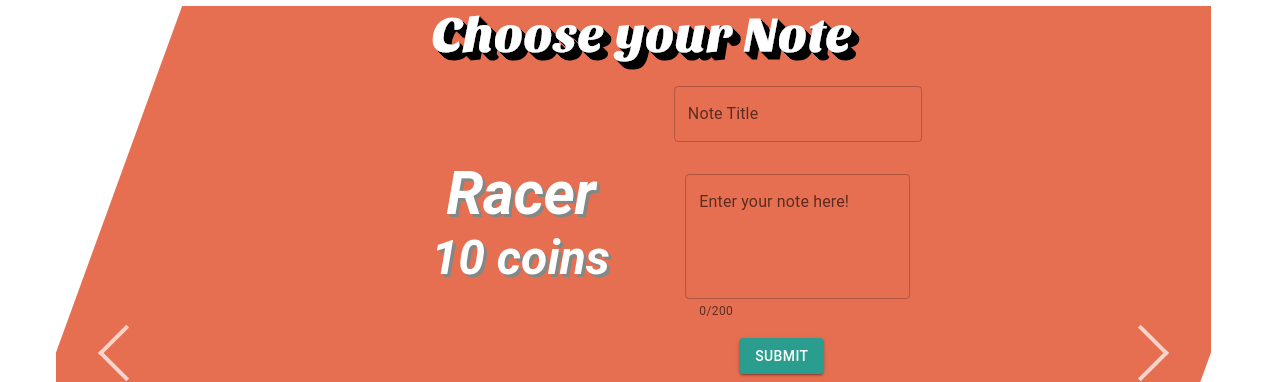
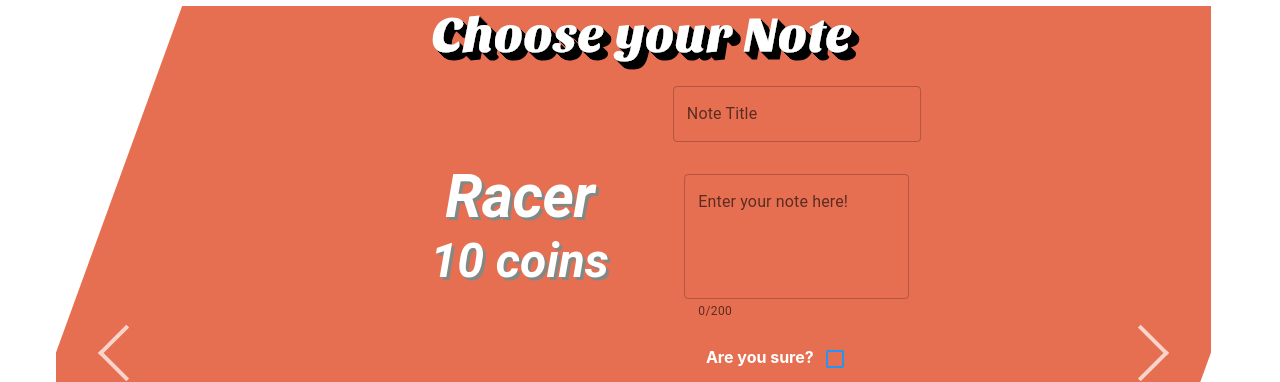
Before and after one commit to J5kinner/PaiJoLizMal, a React (Create React App) app: page /dashboard in a window 1280 px wide. Shown: the part 418-800 px from the top of the page. Built offline with nearby package versions, Linux system fonts and the light colour scheme; sample sign-in values are in the browser's storage.

Commit message:
note missing text error checking

```diff
--- a/src/components/shop/NoteEditor.js
+++ b/src/components/shop/NoteEditor.js
@@ -15,6 +15,10 @@ import Button from "@mui/material/Button";
 import TextField from "@mui/material/TextField";
 import Typography from "@mui/material/Typography";
 import ErrorPopUp from "../../views/Dashboard/ErrorPopUp.js";
+import Checkbox from "@mui/material/Checkbox";
+import { createTheme, ThemeProvider, styled } from "@mui/material/styles";
+import { blue } from "@mui/material/colors";
+
 import "../../assets/scss/components/Shop.scss";
 
 const NoteEditor = ({ noteColor, svgTitle, type, user, price }) => {
@@ -24,6 +28,7 @@ const NoteEditor = ({ noteColor, svgTitle, type, user, price }) => {
   const [openErrorPopUp, setOpenErrorPopUp] = useState(false);
   const [errorMsg, setErrorMsg] = useState(0);
   const [errorText, setErrorText] = useState(0);
+  const [checked, setChecked] = useState(false);
 
   const background = type;
   const maxCharacters = 200;
@@ -50,13 +55,6 @@ const NoteEditor = ({ noteColor, svgTitle, type, user, price }) => {
       NoteService.postNewNote(body, title, background)
         .then(() => redirectToHomepage())
         .catch((err) => console.log("there was an error"));
-    }
-    if (title === "" || body === "") {
-      setErrorMsg("Accidently left a piece of the note blank!");
-      setErrorText(
-        "Please fill out both the title and note body and try again"
-      );
-      setOpenErrorPopUp(true);
     } else {
       setErrorMsg("Insufficient Coins");
       setErrorText(
@@ -71,6 +69,35 @@ const NoteEditor = ({ noteColor, svgTitle, type, user, price }) => {
     setOpenErrorPopUp(false);
     setErrorMsg(0);
   };
+
+  const handleShowSubmit = () => {
+    if (title === "" || body === "") {
+      setErrorMsg("Oh no! a part of your note is blank!");
+      setErrorText("Please fill out title and body and try again");
+      setOpenErrorPopUp(true);
+      setChecked(false);
+      console.log("checked changed here to false");
+    } else if (!checked) {
+      setChecked(true);
+      console.log("checked changed here to true");
+    } else {
+      setChecked(false);
+      console.log("checked changed here to false");
+    }
+  };
+
+  const CustomCheckbox = styled(Checkbox)(({ theme }) => ({
+    color: theme.status.danger,
+    "&.Mui-checked": {
+      color: theme.status.danger,
+    },
+  }));
+
+  const theme = createTheme({
+    status: {
+      danger: blue[500],
+    },
+  });
 
   return (
     <div className="note-editor">
@@ -106,7 +133,7 @@ const NoteEditor = ({ noteColor, svgTitle, type, user, price }) => {
             {price} coins
           </Typography>
         </Box>
-        <FormControl sx={{ border: noteColor, display: "block" }}>
+        <FormControl sx={{ border: "white", display: "block" }}>
           <Box className="textTitleInput">
             <TextField
               label="Note Title"
@@ -124,11 +151,22 @@ const NoteEditor = ({ noteColor, svgTitle, type, user, price }) => {
               maxRows={10}
               inputProps={{ maxLength: maxCharacters }}
               helperText={`${body.length}/${maxCharacters}`}
+              sx={{
+                multilineColor: {
+                  color: "red",
+                },
+              }}
             />
           </Box>
-          <Button variant="contained" onClick={handleAddNote}>
-            Submit
-          </Button>
+          <ThemeProvider theme={theme}>
+            <strong>Are you sure?</strong>
+            <CustomCheckbox defaultUnChecked onClick={handleShowSubmit} />
+          </ThemeProvider>
+          {checked ? (
+            <Button variant="contained" onClick={handleAddNote}>
+              Submit
+            </Button>
+          ) : null}
         </FormControl>
       </Box>
     </div>
```
Also changed, not shown: src/assets/scss/components/Shop.scss (+4 -8 lines), src/components/shop/SlideShop.js (+4 -9 lines).
